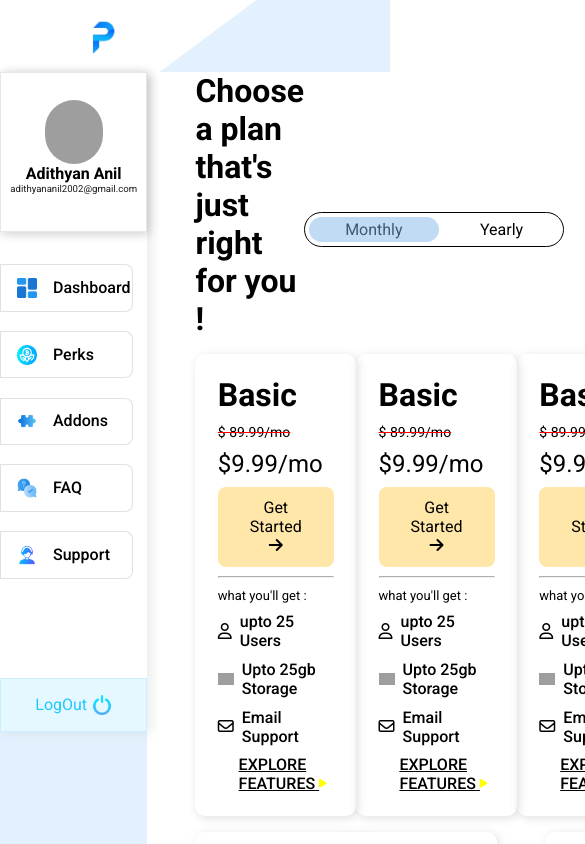
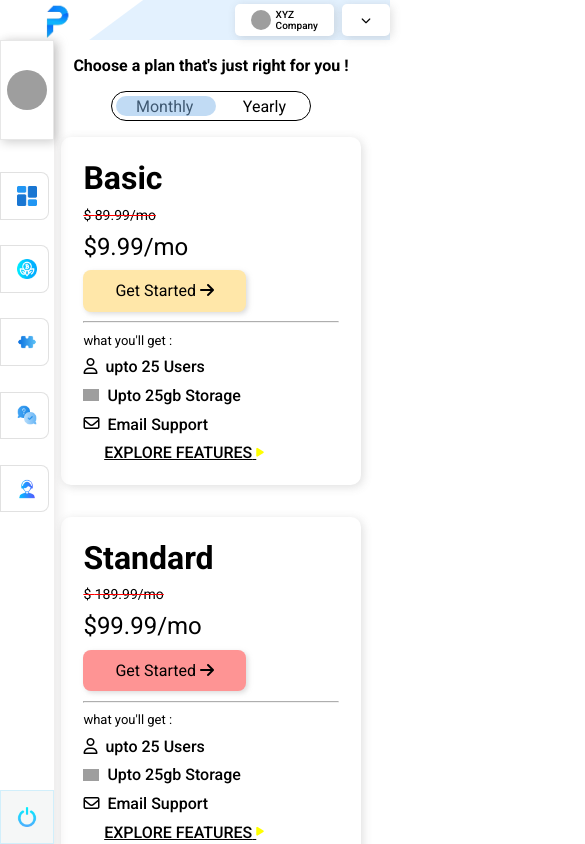
Before and after one commit to aadhi220/machinetest1, a React (Vite) app: page / in a window 390 px wide. Shown: the top 844 px of the page, 585 px wide, since content can reach past the window. Built offline with nearby package versions, Linux system fonts and the light colour scheme; grey boxes are pictures that could not be loaded.

Commit message:
ui responsive

```diff
--- a/src/App.css
+++ b/src/App.css
@@ -9,15 +9,18 @@
 
 .app {
   width: 100%;
+  max-width: 2000px;
   min-height: 100vh;
   background-color: #e3f1fe;
   transition: 0.2s ease-in-out;
+  position: relative;
 
   padding-right: 3rem;
 }
 
 .main {
   display: flex;
+
   width: 100%;
   height: 100%;
 }
@@ -29,7 +32,8 @@
   z-index: 1;
   flex-direction: column;
   justify-content: flex-start;
-  padding: 0rem 3rem;
+  padding: 2rem 3rem;
+  margin-left: 178px;
 
 
   background-color: white;
@@ -57,8 +61,155 @@
 .special-card-section {
   display: flex;
   justify-content: space-between;
-  margin-top: 1rem;
+  margin-top: 3rem;
   gap: 3rem;
 
 
 }
+
+.right-sidebar{
+  position: fixed;
+  z-index: 99;
+  right: 0;
+  top: 0;
+  width: 2rem;
+  background-color: #ffffff;
+  box-shadow: 2px 2px 10px rgba(95, 94, 94, 0.2);
+  border-top-left-radius:8px ;
+  border-bottom-left-radius: 8px;
+
+  display: flex ;
+  justify-content: center;
+  align-items: center;
+
+}
+
+
+.icon-3{
+  top:90% ;
+  right: .5%;
+  height: 3rem;
+  width: 3rem;
+  border-radius: 180px;
+overflow: hidden;
+}
+
+.icon-3>img{
+  width: 100%;
+  object-fit: cover;
+  transform: scale(.7);
+
+}
+
+.icon-2 {
+  top:68%;
+width:2rem;
+height: 7rem;
+}
+
+.icon-1 {
+  top:15%;
+  width: 2.5rem;
+  height: 3rem;
+  overflow: hidden;
+
+}
+
+.icon-1>img{
+  width: 60px;
+  object-fit: cover;
+  object-position: center;
+
+}
+
+
+
+
+@media only screen and (max-width: 767px) {
+  .head{
+flex-direction: column;
+
+  }
+  .head-text{
+    font-size: 1rem;
+  }
+
+
+  .app{
+    padding: 0;
+
+  }
+  .content {
+    margin-left: 2rem;
+    padding: 1rem;
+  }
+  .planCard-collection {
+    flex-direction: column;
+    align-items: center;
+  }
+
+  .toggle-box {
+    padding-top: 1rem;
+  }
+
+  .right-sidebar {
+    display: none;
+  }
+
+  .special-card-section {
+    flex-direction: column;
+    align-items: center;
+    margin-top: 1rem;
+  }
+}
+
+/* For screens with a minimum width of 768px (typical for tablets) and a maximum width of 1023px */
+@media only screen and (min-width: 768px) and (max-width: 1023px) {
+  .head-text {
+    font-size: 1.5rem;
+  }
+
+  .head{
+    flex-direction: column;
+
+      }
+
+
+.toggle-box {
+
+  padding-top: 2rem;
+}
+
+  .planCard-collection {
+ flex-wrap: wrap;
+ align-items: center;
+ justify-content: center;
+    gap: 2rem;
+  }
+
+  .content {
+    margin-left: 3rem;
+    padding: 1rem;
+  }
+
+  .special-card-section {
+    flex-direction: column;
+    align-items: center;
+  }
+}
+
+/* For screens with a minimum width of 1024px (typical for larger screens) */
+@media only screen and (min-width: 1024px) {
+  .head {
+    padding: 1rem 3rem;
+
+  }
+
+  .planCard-collection {
+    margin-top: 2rem;
+  }
+
+  .special-card-section {
+    margin-top: 4rem;
+  }
+}
--- a/src/App.jsx
+++ b/src/App.jsx
@@ -28,20 +28,25 @@ export default function App() {
             </div>
             <div className="planCard-collection">
 
-              <PlanCards/>
-              <PlanCards/>
-              <PlanCards/>
+              <PlanCards name="Basic" regularPrice="89.99/mo" offerPrice="$9.99/mo" color="#ffe7a9"/>
+              <PlanCards name="Standard" regularPrice="189.99/mo" offerPrice="$99.99/mo" color="#fe9494"/>
+              <PlanCards name="Premium" regularPrice="389.99/mo" offerPrice="$199.99/mo" color="#e7a2ff"/>
             </div>
 
             <div className="special-card-section">
 
-              <SpecialCards/>
-              <SpecialCards/>
+              <SpecialCards badge="Free Forever" color="#c6ff8e" name="Free Starter"/>
+              <SpecialCards  badge="let's Connect" color="#8ab9ff" name="Enterprice Plan"/>
             </div>
           </div>
+
         </div>
+    {/* side icons */}
 
-        {/* Your main content goes here */}
+    <div className="right-sidebar icon-1"><img src="https://cdn1.vectorstock.com/i/1000x1000/70/85/bell-notification-graphic-icon-design-template-vector-23367085.jpg" alt="" /></div>
+          <div className="right-sidebar icon-2"></div>
+          <div className="right-sidebar icon-3"><img src="https://img.pikbest.com/png-images/qiantu/blue-gradient-plus-icon-png_2515377.png!sw800" alt="" /></div>
+
       </div>
     </>
   );
--- a/src/Components/Header/Header.css
+++ b/src/Components/Header/Header.css
@@ -1,7 +1,13 @@
 .header-container {
   width: 100%;
-  height: 4.5rem;
+  height: 6.5rem;
   background-color: #e3f1fe;
+  position: sticky;
+  top: 0;
+  z-index: 50;
+  display: flex;
+  justify-content: space-between;
+  align-items: center;
 }
 .brand-container {
   background-color: white;
@@ -22,3 +28,85 @@
   width: 150px;
   object-fit: cover;
 }
+
+
+.profile {
+display: flex;
+justify-content: space-between;
+gap: 2rem;
+height: 3rem;
+}
+
+.profile>div{
+  background-color: #ffff;
+  border-radius: 8px;
+  box-shadow: 2px 2px 10px rgba(95, 94, 94, 0.2);
+  display: flex ;
+  justify-content: center;
+  align-items: center;
+  min-width: 3rem;
+  padding: 0 1rem;
+  gap: 5px;
+  font-weight: 500;
+
+}
+
+.profile>div:hover{
+  box-shadow: 2px 2px 10px rgba(95, 94, 94, 0.645);
+
+}
+
+.profile>div>img {
+  width: 40px;
+  height: 40px;
+
+  object-fit: cover;
+  border-radius: 180px;
+
+}
+
+
+
+@media only screen and (max-width: 767px) {
+
+  .header-container{
+    height: 2.5rem;
+
+
+  }
+
+  .profile{
+    gap: 8px;
+height: 2rem;
+    width: fit-content;
+  }
+
+  .profile>div{
+    border-radius: 5px;
+    font-size: 10px;
+
+      }
+  .profile>div>img{
+width: 20px;
+height: 20px;
+
+  }
+
+
+}
+
+/* For screens with a minimum width of 768px (typical for tablets) and a maximum width of 1023px */
+@media only screen and (min-width: 768px) and (max-width: 1023px) {
+
+  .header-container{
+    height: 3.5rem;
+
+
+  }
+
+}
+
+/* For screens with a minimum width of 1024px (typical for larger screens) */
+@media only screen and (min-width: 1024px) {
+
+}
--- a/src/Components/Header/Header.jsx
+++ b/src/Components/Header/Header.jsx
@@ -10,7 +10,19 @@ function Header() {
           <img src={logo} className="brand-logo" alt="" />
         </div>
       </div>
-      <div className=""></div>
+      <div className="profile">
+        <div className="">
+          <img
+            className=""
+            src="https://cdn.pixabay.com/photo/2016/12/26/18/33/logo-1932539_640.png"
+            alt=""
+          />
+          XYZ Company
+        </div>
+        <div className="">
+          <i className="fa-solid fa-chevron-down"></i>
+        </div>
+      </div>
     </div>
   );
 }
--- a/src/Components/PlanCards/PlanCard.css
+++ b/src/Components/PlanCards/PlanCard.css
@@ -11,6 +11,14 @@
   box-shadow: 2px 2px 10px rgba(95, 94, 94, 0.2);
 
 }
+
+.card:hover {
+
+
+  box-shadow: 2px 2px 10px rgba(160, 160, 160, 0.76);
+
+}
+
 
 .regular-price {
   font-size: 14px;
@@ -31,6 +39,12 @@
   padding: .7rem 2rem;
   font-size: 1rem;
   border-radius: 8px;
+  box-shadow: 2px 2px 5px rgba(160, 160, 160, 0.364);
+  cursor: pointer;
+}
+
+.plan-btn:hover {
+  box-shadow: 2px 2px 5px rgba(160, 160, 160, 0.76);
 }
 
 .features {
@@ -50,3 +64,24 @@
   font-weight: 500;
   padding-left: 1.3rem;
 }
+
+
+
+@media only screen and (max-width: 767px) {
+.card{
+  width: 300px;
+  margin-bottom: 2rem;
+
+}
+
+}
+
+/* For screens with a minimum width of 768px (typical for tablets) and a maximum width of 1023px */
+@media only screen and (min-width: 768px) and (max-width: 1023px) {
+
+}
+
+/* For screens with a minimum width of 1024px (typical for larger screens) */
+@media only screen and (min-width: 1024px) {
+
+}
--- a/src/Components/PlanCards/PlanCards.jsx
+++ b/src/Components/PlanCards/PlanCards.jsx
@@ -1,13 +1,13 @@
 import React from "react";
 import "./PlanCard.css";
-export default function PlanCards() {
+export default function PlanCards({name,color,regularPrice,offerPrice}) {
   return (
     <>
       <div className="card">
-        <h1>Basic</h1>
-        <span className="regular-price">$ 89.99/mo</span>
-        <span className="offer-price">$9.99/mo</span>
-        <button className="plan-btn">
+        <h1>{name}</h1>
+        <span className="regular-price">$ {regularPrice}</span>
+        <span className="offer-price">{offerPrice}</span>
+        <button style={{backgroundColor:color}} className="plan-btn">
           Get Started <i className="fa-solid fa-arrow-right"></i>{" "}
         </button>
         <hr style={{ width: "100%", opacity:'.8' }} />
--- a/src/Components/Sidebar/Sidebar.jsx
+++ b/src/Components/Sidebar/Sidebar.jsx
@@ -52,12 +52,9 @@ export default function Sidebar() {
         </button>
       </div>
 
-      <div className="logout-div">
-        {" "}
-        <button className="logout-btn">
-          LogOut <img style={{ width: "20px" }} src={logoutIcon} alt="" />
+      <button className="logout-btn">
+       <span>   LogOut</span> <img style={{ width: "20px" }} src={logoutIcon} alt="" />
         </button>
-      </div>
     </div>
   );
 }
--- a/src/Components/Sidebar/sidebar.css
+++ b/src/Components/Sidebar/sidebar.css
@@ -1,8 +1,9 @@
 .sidebar {
   display: flex;
+  position: fixed;
   flex-direction: column;
   width: 178px;
-  height: fit-content;
+  height: 100%;
   background-color: white;
   box-shadow: 5px 1px 10px rgba(168, 166, 166, 0.2);
   z-index: 99;
@@ -42,6 +43,7 @@
   display: flex;
   flex-direction: column;
   margin-top: 2rem;
+  gap: 1.6rem;
 }
 
 .sidebar-btn {
@@ -53,7 +55,7 @@
   border-radius: 0rem 0.5rem 0.5rem 0rem;
   border: 1px solid rgba(0, 0, 0, 0.119);
 
-  margin-bottom: 1.2rem;
+
 }
 
 .sidebar-btn:focus {
@@ -69,16 +71,13 @@
   font-size: 1rem;
   font-weight: 500;
 }
-.logout-div {
-  margin-top: 5rem;
-  display: flex;
-  flex-direction: column;
 
-  justify-content: flex-end;
-}
 
 .logout-btn {
   width: 100%;
+position: fixed;
+width: 178px;
+bottom: 0px;
 
   display: flex;
   justify-content: center;
@@ -100,3 +99,88 @@
   border: 1px solid #b1e8ff85;
   box-shadow: 2px 2px 5px rgba(0, 0, 0, 0.2);
 }
+
+
+@media only screen and (max-width: 767px) {
+
+  .profile-name{
+    display: none;
+
+  }
+  .profile-email{
+    display: none;
+  }
+
+  .profile-box-img{
+    width: 40px;
+    height: 40px;
+  }
+
+  .profile-box{
+height: 100px;
+  }
+
+  .sidebar-btn>span{
+    display: none;
+
+  }
+
+  .sidebar{
+    width: fit-content;
+    /* display: none; */
+  }
+
+  .logout-btn>span{
+    display: none;
+  }
+
+  .logout-btn{
+    width: fit-content;
+    background-color: #f5f7f7;
+
+  }
+}
+/* For screens with a minimum width of 768px (typical for tablets) and a maximum width of 1023px */
+@media only screen and (min-width: 768px) and (max-width: 1023px) {
+  .profile-name{
+    display: none;
+
+  }
+  .profile-email{
+    display: none;
+  }
+
+  .profile-box-img{
+    width: 40px;
+    height: 40px;
+  }
+
+  .profile-box{
+height: 100px;
+  }
+
+  .sidebar-btn>span{
+    display: none;
+
+  }
+
+  .sidebar{
+    width: fit-content;
+    /* display: none; */
+  }
+
+  .logout-btn>span{
+    display: none;
+  }
+
+  .logout-btn{
+    width: fit-content;
+    background-color: #f5f7f7;
+
+  }
+}
+
+/* For screens with a minimum width of 1024px (typical for larger screens) */
+@media only screen and (min-width: 1024px) {
+
+}
--- a/src/Components/SpecialCards/SpecialCard.css
+++ b/src/Components/SpecialCards/SpecialCard.css
@@ -10,6 +10,14 @@ gap: 2rem;
     border-radius: 10px;
   /* background-color: aqua; */
     box-shadow: 2px 2px 10px rgba(95, 94, 94, 0.2);
+  }
+
+  .plan-name {
+    font-size: 1.6rem;
+  }
+
+  .special-card:hover {
+    box-shadow: 2px 2px 5px rgba(160, 160, 160, 0.76);
   }
 
   .special-regular-price {
@@ -33,6 +41,12 @@ gap: 2rem;
     padding: .8rem 2rem;
     font-size: 1rem;
     border-radius: 8px;
+    box-shadow: 2px 2px 5px rgba(160, 160, 160, 0.364);
+    cursor: pointer;
+  }
+
+  .special-plan-btn:hover {
+    box-shadow: 2px 2px 5px rgba(160, 160, 160, 0.76);
   }
 
   .special-features {
@@ -67,3 +81,13 @@ gap: 2rem;
     border: none;
     background-color: rgba(18, 246, 18, 0.252);
 }
+
+
+
+@media only screen and (max-width: 767px) {
+.special-card{
+flex-direction: column;
+max-width: 18rem;
+}
+
+}
--- a/src/Components/SpecialCards/SpecialCards.jsx
+++ b/src/Components/SpecialCards/SpecialCards.jsx
@@ -1,15 +1,15 @@
 import React from "react";
 import "./SpecialCard.css";
-export default function SpecialCards() {
+export default function SpecialCards({name,color,badge}) {
   return (
     <>
       <div className="special-card">
         <div className="flex">
-          <button className="badge">Free forever</button>
-          <h1>Basic</h1>
+          <button style={{backgroundColor:color}} className="badge">{badge}</button>
+          <h1 className="plan-name">{name}</h1>
           <span className="special-regular-price">Lorem ipsum dolor, sit amet consectetur</span>
 
-          <button className="special-plan-btn">
+          <button style={{backgroundColor:color}} className="special-plan-btn">
             Get Started <i className="fa-solid fa-arrow-right"></i>{" "}
           </button>
         </div>
@@ -33,7 +33,7 @@ export default function SpecialCards() {
             <i className="fa-regular fa-envelope fa-2xs"></i>Email Support
           </span>
           <span className="special-features">
-            <i className="fa-regular fa-envelope fa-2xs"></i>Lorem ipsum dolor sit amet consectetur adipisicing elit. Ipsa impedit explicab
+            <i className="fa-regular fa-envelope fa-2xs"></i>Lorem ipsum dolor sit amet consectetur adipisicing elit.
           </span>
 
         </div>
--- a/src/Components/TabSwitch/TabSwitch.css
+++ b/src/Components/TabSwitch/TabSwitch.css
@@ -54,3 +54,37 @@
     transform: translateX(120px);
 
   }
+
+
+
+@media only screen and (max-width: 767px) {
+.switch-container{
+  width: 200px;
+  height: 30px;
+}
+
+.switch-text{
+  padding: 0 1.5rem;
+}
+
+.slider::before{
+  width: 100px;
+  height: 20px;
+}
+input:checked + .slider::before {
+  transform: translateX(90px);
+
+}
+
+
+}
+
+/* For screens with a minimum width of 768px (typical for tablets) and a maximum width of 1023px */
+@media only screen and (min-width: 768px) and (max-width: 1023px) {
+
+}
+
+/* For screens with a minimum width of 1024px (typical for larger screens) */
+@media only screen and (min-width: 1024px) {
+
+}
--- a/src/index.css
+++ b/src/index.css
@@ -0,0 +1,5 @@
+*{
+    margin: 0%;
+    padding: 0%;
+    box-sizing: border-box;
+}
```
